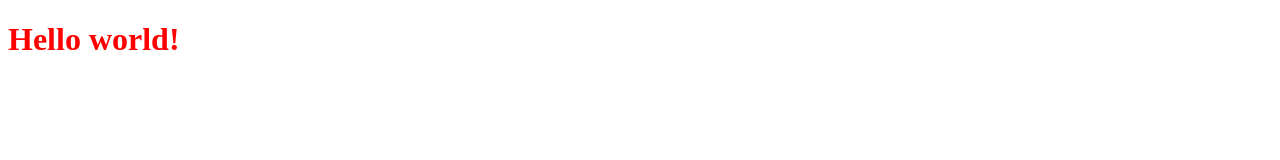
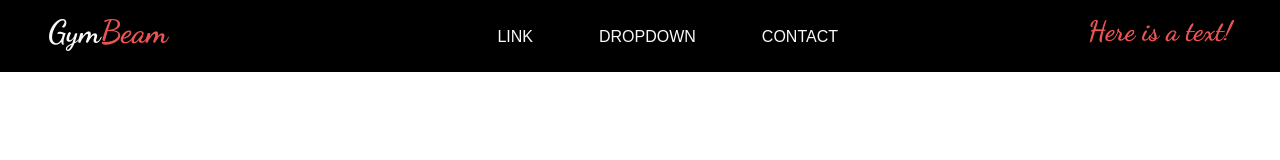
Before and after one commit to JakBul/1stMS, a plain HTML site: page index.html in a window 1280 px wide. Drawn offline with nearby package versions, Linux system fonts and the light colour scheme.

Commit message:
Add navbar with CSS styling

```diff
--- a/assets/css/style.css
+++ b/assets/css/style.css
@@ -1,3 +1,45 @@
-h1 {
-    color: red;
+/* --------------------------------------------- General CSS */
+body {
+    padding: 0;
+    margin: 0;
+    box-sizing: border-box;
 }
+/* --------------------------------------------- Colours */
+
+/* --------------------------------------------- Navbar */
+.navbar {
+    background: #000000;
+    color: #fafafa;
+}
+
+.navbar-brand {
+    color: #fafafa;
+    font-family: 'Dancing Script', cursive;
+}
+
+.navbar-brand:hover {
+    color: #fafafa;
+}
+
+span {
+    color: #ec5353;
+}
+
+.nav-item {
+    padding-right: 50px;
+}
+
+.nav-link {
+    color: #fafafa;
+    text-transform: uppercase;
+    font-family: sans-serif;
+}
+
+.nav-link:hover {
+    color: #ec5353;
+}
+
+.d-flex {
+    font-family: 'Dancing Script', cursive;
+    color: #ec5353;
+}
--- a/index.html
+++ b/index.html
@@ -1,13 +1,51 @@
-<!DOCTYPE html>
+<!doctype html>
 <html lang="en">
-<head>
-    <meta charset="UTF-8">
-    <meta http-equiv="X-UA-Compatible" content="IE=edge">
-    <meta name="viewport" content="width=device-width, initial-scale=1.0">
-    <title>Hello world!</title>
+  <head>
+    <meta charset="utf-8">
+    <meta name="viewport" content="width=device-width, initial-scale=1">
+    <title>Gymbeam</title>
+
+    <!-- Bootstrap Link-->
+    <link href="https://cdn.jsdelivr.net/npm/bootstrap@5.3.0-alpha3/dist/css/bootstrap.min.css" rel="stylesheet" integrity="sha384-KK94CHFLLe+nY2dmCWGMq91rCGa5gtU4mk92HdvYe+M/SXH301p5ILy+dN9+nJOZ" crossorigin="anonymous">
+    <!-- Google Fonts-->
+    <link href="https://fonts.googleapis.com/css2?family=Dancing+Script:wght@700&display=swap" rel="stylesheet">
+
     <link rel="stylesheet" href="assets/css/style.css">
-</head>
-<body>
-    <h1>Hello world!</h1>
-</body>
+  </head>
+  <body>
+    <header>
+        <nav class="navbar navbar-expand-lg">
+            <div class="container-fluid px-5">
+              <a class="navbar-brand" href="index.html"><h2>Gym<span>Beam</span></h2></a>
+              <button class="navbar-toggler" type="button" data-bs-toggle="collapse" data-bs-target="#navbarSupportedContent" aria-controls="navbarSupportedContent" aria-expanded="false" aria-label="Toggle navigation">
+                <span class="navbar-toggler-icon"></span>
+              </button>
+              <div class="collapse navbar-collapse" id="navbarSupportedContent">
+                <ul class="navbar-nav m-auto mb-2 mb-lg-0">
+                  <li class="nav-item">
+                    <a class="nav-link active" aria-current="page" href="#">Home</a>
+                  </li>
+                  <li class="nav-item">
+                    <a class="nav-link" href="#">Link</a>
+                  </li>
+                  <li class="nav-item">
+                    <a class="nav-link" href="#">Dropdown</a>
+                  </li>
+                  <li class="nav-item">
+                    <a class="nav-link" href="#">Contact</a>
+                  </li>
+                </ul>
+                <form class="d-flex">
+                    <h3>Here is a text!</h3>
+                </form>
+              </div>
+            </div>
+          </nav>
+    </header>
+
+    <section></section>
+
+    <footer></footer>
+    <script src="https://cdn.jsdelivr.net/npm/bootstrap@5.3.0-alpha3/dist/js/bootstrap.bundle.min.js" integrity="sha384-ENjdO4Dr2bkBIFxQpeoTz1HIcje39Wm4jDKdf19U8gI4ddQ3GYNS7NTKfAdVQSZe" crossorigin="anonymous"></script>
+  </body>
 </html>
```
